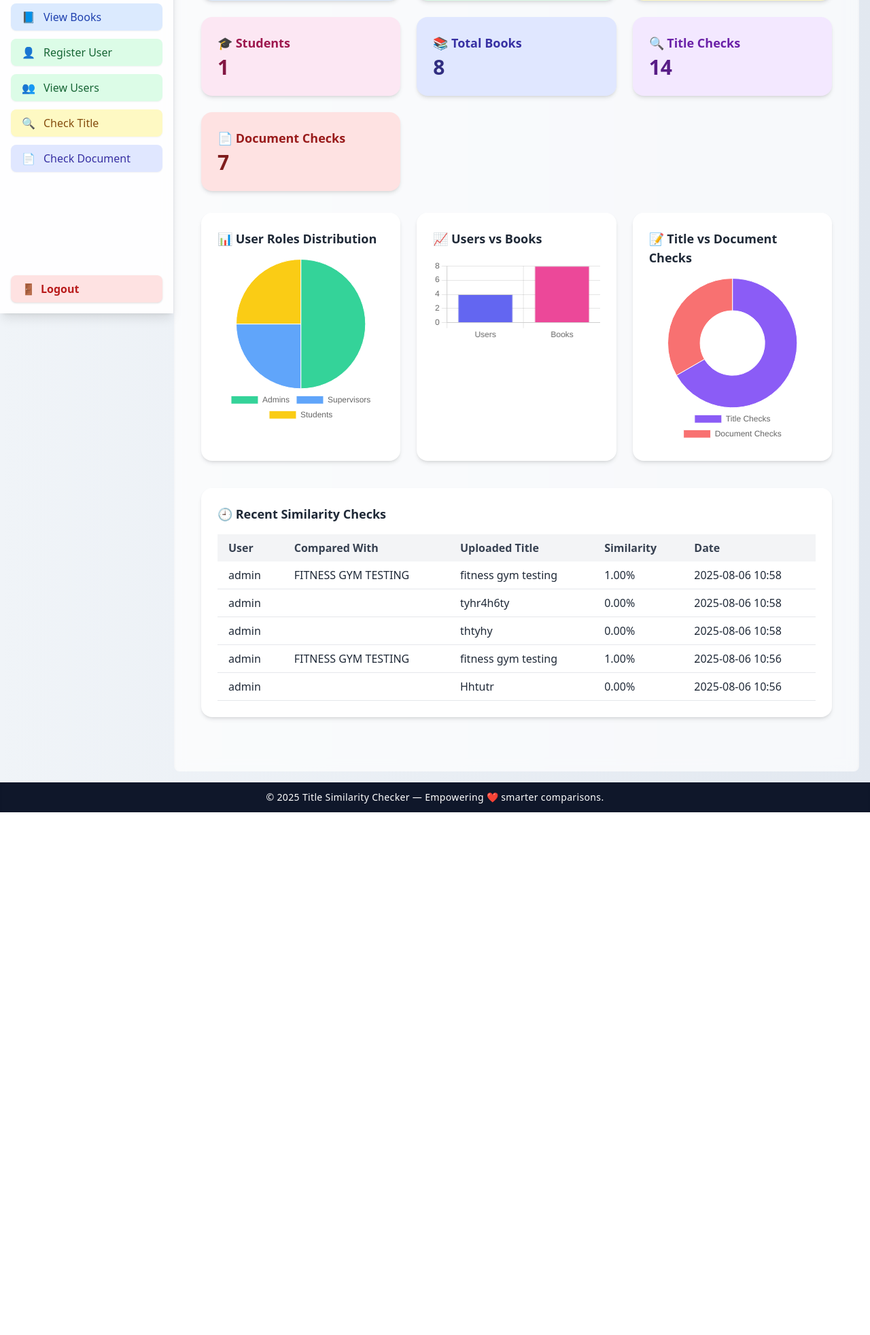
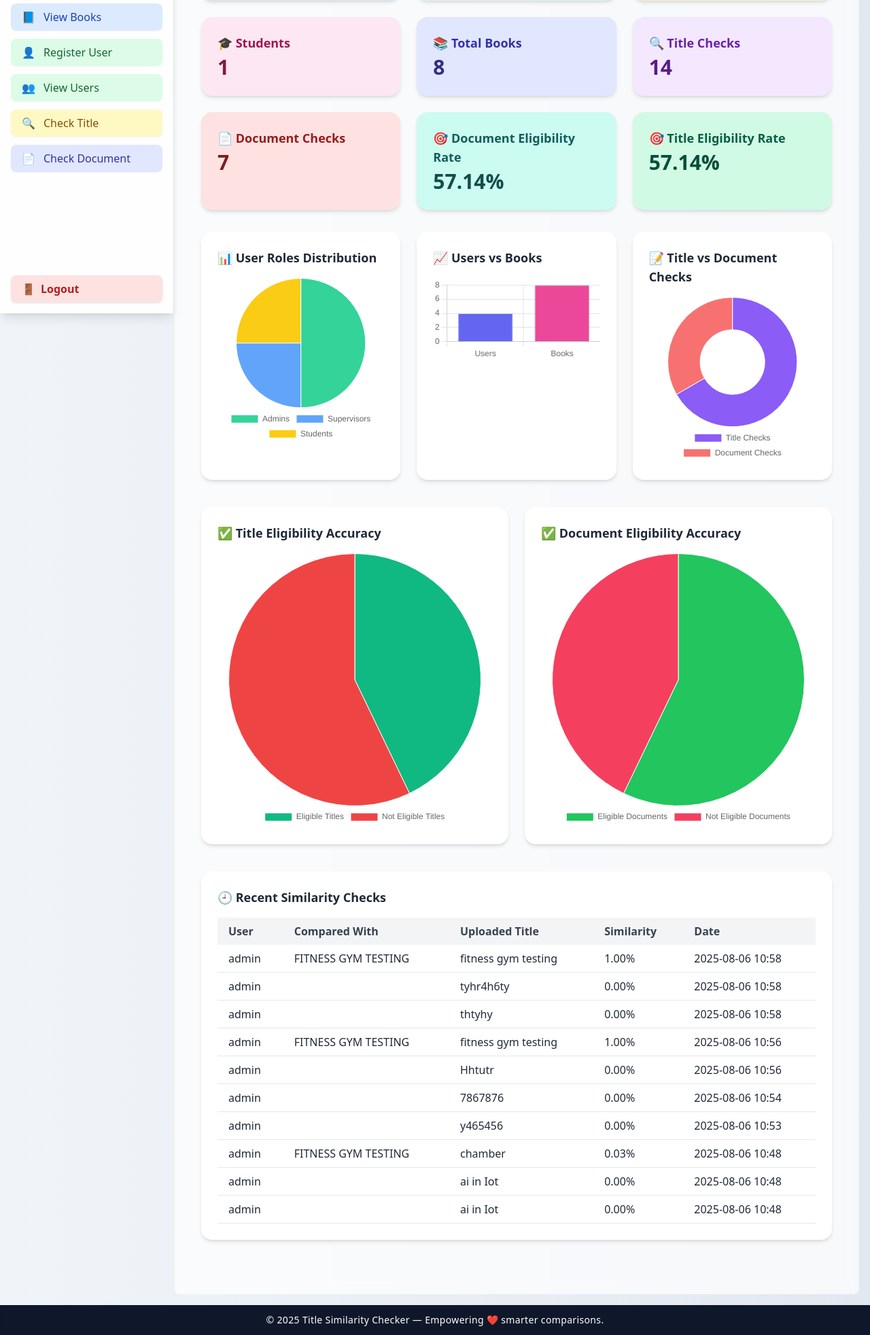
Before and after one commit to Hamza-Yizzy/Title-and-Document-Similarity-Checker, a Django app: page /dashboard/ in a window 1280 px wide. Shown: the part 339-2303 px from the top of the page at 68% size. Before the commit the page ends 1534 px from the top, so only its background shows below. Run offline with Django 5.2, Linux system fonts and the light colour scheme; a user stored in the database is signed in; data comes from the database, SQL or seed files in the repository; both versions use the stored data as it was after the commit; some libraries are stand-ins or nearby versions.

Commit message:
fix: Fully Updated Dashboard !

```diff
--- a/Similarity_Check/compare/templates/compare/dashboard.html
+++ b/Similarity_Check/compare/templates/compare/dashboard.html
@@ -14,6 +14,7 @@
 
 <!-- Summary Cards -->
 <div class="grid gap-6 grid-cols-1 sm:grid-cols-2 lg:grid-cols-3 mb-8">
+  {% if role == 'Admin' %}
   <!-- Total Users -->
   <div class="bg-blue-100 p-6 rounded-2xl shadow-md">
     <h2 class="text-blue-800 font-semibold text-lg mb-1">👥 Total Users</h2>
@@ -25,40 +26,56 @@
     <h2 class="text-green-800 font-semibold text-lg mb-1">🛡️ Admins</h2>
     <p class="text-3xl font-bold text-green-900">{{ total_admins }}</p>
   </div>
+  {% endif %}
 
+  {% if role != 'Student' %}
   <!-- Supervisors -->
   <div class="bg-yellow-100 p-6 rounded-2xl shadow-md">
     <h2 class="text-yellow-800 font-semibold text-lg mb-1">👨‍🏫 Supervisors</h2>
     <p class="text-3xl font-bold text-yellow-900">{{ total_supervisors }}</p>
   </div>
 
-  <!-- Students -->
+  <!-- Students Count -->
   <div class="bg-pink-100 p-6 rounded-2xl shadow-md">
     <h2 class="text-pink-800 font-semibold text-lg mb-1">🎓 Students</h2>
     <p class="text-3xl font-bold text-pink-900">{{ total_students }}</p>
   </div>
+  {% endif %}
 
-  <!-- Total Books -->
+  <!-- Total Books (All roles) -->
   <div class="bg-indigo-100 p-6 rounded-2xl shadow-md">
     <h2 class="text-indigo-800 font-semibold text-lg mb-1">📚 Total Books</h2>
     <p class="text-3xl font-bold text-indigo-900">{{ total_books }}</p>
   </div>
 
-  <!-- Title Checks -->
+  <!-- Title Checks (All roles) -->
   <div class="bg-purple-100 p-6 rounded-2xl shadow-md">
     <h2 class="text-purple-800 font-semibold text-lg mb-1">🔍 Title Checks</h2>
     <p class="text-3xl font-bold text-purple-900">{{ title_checks_count }}</p>
   </div>
 
-  <!-- Document Checks -->
+  <!-- Document Checks (All roles) -->
   <div class="bg-red-100 p-6 rounded-2xl shadow-md">
     <h2 class="text-red-800 font-semibold text-lg mb-1">📄 Document Checks</h2>
     <p class="text-3xl font-bold text-red-900">{{ document_checks_count }}</p>
+  </div>
+
+  <!-- ✅ Document Accuracy -->
+  <div class="bg-teal-100 p-6 rounded-2xl shadow-md">
+    <h2 class="text-teal-800 font-semibold text-lg mb-1">🎯 Document Eligibility Rate</h2>
+    <p class="text-3xl font-bold text-teal-900">{{ document_accuracy }}%</p>
+  </div>
+
+  <!-- ✅ Title Accuracy -->
+  <div class="bg-emerald-100 p-6 rounded-2xl shadow-md">
+    <h2 class="text-emerald-800 font-semibold text-lg mb-1">🎯 Title Eligibility Rate</h2>
+    <p class="text-3xl font-bold text-emerald-900">{{ title_accuracy }}%</p>
   </div>
 </div>
 
 <!-- Charts Section -->
 <div class="grid grid-cols-1 lg:grid-cols-2 xl:grid-cols-3 gap-6 mb-10">
+  {% if role == 'Admin' %}
   <!-- User Roles Distribution -->
   <div class="bg-white p-6 rounded-2xl shadow-md">
     <h3 class="text-lg font-bold text-gray-800 mb-4">📊 User Roles Distribution</h3>
@@ -70,16 +87,32 @@
     <h3 class="text-lg font-bold text-gray-800 mb-4">📈 Users vs Books</h3>
     <canvas id="comparisonChart" class="w-full h-64"></canvas>
   </div>
+  {% endif %}
 
-  <!-- Title vs Document Checks -->
+  <!-- Title vs Document Checks (All roles) -->
   <div class="bg-white p-6 rounded-2xl shadow-md">
     <h3 class="text-lg font-bold text-gray-800 mb-4">📝 Title vs Document Checks</h3>
     <canvas id="checksChart" class="w-full h-64"></canvas>
   </div>
 </div>
+<!-- Eligibility Accuracy (All roles) -->
+<div class="grid grid-cols-1 lg:grid-cols-2 xl:grid-cols-2 gap-6 mb-10">
+  <!-- Title Eligibility -->
+  <div class="bg-white p-6 rounded-2xl shadow-md">
+    <h3 class="text-lg font-bold text-gray-800 mb-4">✅ Title Eligibility Accuracy</h3>
+    <canvas id="titleAccuracyChart" class="w-full h-64"></canvas>
+  </div>
+
+  <!-- Document Eligibility -->
+  <div class="bg-white p-6 rounded-2xl shadow-md">
+    <h3 class="text-lg font-bold text-gray-800 mb-4">✅ Document Eligibility Accuracy</h3>
+    <canvas id="documentAccuracyChart" class="w-full h-64"></canvas>
+  </div>
+</div>
 
 
-<!-- History Section -->
+<!-- Recent Similarity Checks Table (Admin + Supervisor only) -->
+{% if role != 'Student' %}
 <div class="bg-white p-6 rounded-2xl shadow-md mb-10">
   <h3 class="text-lg font-bold text-gray-800 mb-4">🕘 Recent Similarity Checks</h3>
   <div class="overflow-x-auto">
@@ -109,14 +142,13 @@
     </table>
   </div>
 </div>
-
+{% endif %}
 {% endblock %}
 
 {% block extra_js %}
 <script src="https://cdn.jsdelivr.net/npm/chart.js"></script>
 
 <script>
-  // Convert safely to numbers
   const totalAdmins = Number('{{ total_admins|default:0 }}');
   const totalSupervisors = Number('{{ total_supervisors|default:0 }}');
   const totalStudents = Number('{{ total_students|default:0 }}');
@@ -124,8 +156,13 @@
   const totalBooks = Number('{{ total_books|default:0 }}');
   const titleChecksCount = Number('{{ title_checks_count|default:0 }}');
   const documentChecksCount = Number('{{ document_checks_count|default:0 }}');
+  const eligibleDocCount = Number('{{ eligible_doc_count|default:0 }}');
+  const notEligibleDocCount = Number('{{ not_eligible_doc_count|default:0 }}');
+  const eligibleTitleCount = Number('{{ eligible_title_count|default:0 }}');
+  const notEligibleTitleCount = Number('{{ not_eligible_title_count|default:0 }}');
+  const role = '{{ role }}';
 
-  // User Role Pie Chart
+  if (role === 'Admin') {
     const userChart = document.getElementById('userChart')?.getContext('2d');
     if (userChart) {
       new Chart(userChart, {
@@ -140,16 +177,11 @@
         },
         options: {
           responsive: true,
-        plugins: {
-          legend: {
-            position: 'bottom',
-          }
-        }
+          plugins: { legend: { position: 'bottom' } }
         }
       });
     }
 
-  // Users vs Books Bar Chart
     const comparisonChart = document.getElementById('comparisonChart')?.getContext('2d');
     if (comparisonChart) {
       new Chart(comparisonChart, {
@@ -172,8 +204,9 @@
         }
       });
     }
+  }
 
-  // Title vs Document Checks Chart
+  // All: Title vs Document Checks
   const checksChart = document.getElementById('checksChart')?.getContext('2d');
   if (checksChart) {
     new Chart(checksChart, {
@@ -188,14 +221,50 @@
       },
       options: {
         responsive: true,
-        plugins: {
-          legend: {
-            position: 'bottom'
-          }
-        }
+        plugins: { legend: { position: 'bottom' } }
       }
     });
   }
+
+  // ✅ Title Eligibility Chart
+const titleAccuracyChart = document.getElementById('titleAccuracyChart')?.getContext('2d');
+if (titleAccuracyChart) {
+  new Chart(titleAccuracyChart, {
+    type: 'pie',
+    data: {
+      labels: ['Eligible Titles', 'Not Eligible Titles'],
+      datasets: [{
+        data: [notEligibleTitleCount, eligibleTitleCount],
+        backgroundColor: ['#10b981', '#ef4444'],
+        borderWidth: 1
+      }]
+    },
+    options: {
+      responsive: true,
+      plugins: { legend: { position: 'bottom' } }
+    }
+  });
+}
+
+// ✅ Document Eligibility Chart
+const documentAccuracyChart = document.getElementById('documentAccuracyChart')?.getContext('2d');
+if (documentAccuracyChart) {
+  new Chart(documentAccuracyChart, {
+    type: 'pie',
+    data: {
+      labels: ['Eligible Documents', 'Not Eligible Documents'],
+      datasets: [{
+        data: [eligibleDocCount, notEligibleDocCount],
+        backgroundColor: ['#22c55e', '#f43f5e'],
+        borderWidth: 1
+      }]
+    },
+    options: {
+      responsive: true,
+      plugins: { legend: { position: 'bottom' } }
+    }
+  });
+}
+
 </script>
-
 {% endblock %}
--- a/Similarity_Check/compare/views.py
+++ b/Similarity_Check/compare/views.py
@@ -21,7 +21,21 @@ from django.contrib.auth.decorators import user_passes_test
 from django.contrib.auth.models import Group
 from .models import ComparisonHistory
 from .utils import extract_file_content, calculate_similarity
+import os
+from django.shortcuts import render, redirect
+from django.contrib.auth.decorators import login_required
+from .models import Book, ComparisonHistory
+from .utils import extract_file_content, calculate_similarity
+from django.contrib import messages
 from django.db.models import Count
+from .models import ComparisonHistory
+from django.contrib.auth.decorators import login_required
+from django.shortcuts import render
+from django.contrib.auth.models import User
+from .models import Book, ComparisonHistory
+from .utils import extract_file_content, calculate_similarity
+# from .utils import get_user_role  ✅ Already defined in this file
+
 
 
 
@@ -117,6 +131,8 @@ def calculate_similarity(text1, text2):
         print(f"Error calculating similarity: {str(e)}")
         return 0.0
 
+
+@login_required
 def check_title(request):
     message = ''
     if request.method == 'POST':
@@ -129,7 +145,22 @@ def check_title(request):
             message = f"Your title '{title}' is already covered in the book '{matched_book.book_title}' by {matched_book.authors}."
         else:
             message = f"No books found matching the title '{title}'."
-    return render(request, 'compare/check_title.html', {'message': message})
+
+        # ✅ Save to ComparisonHistory as Title Check
+        ComparisonHistory.objects.create(
+            user=request.user,
+            compared_with=None,
+            similarity_score=0.0,
+            uploaded_title=title
+        )
+
+        # ✅ Return to the same page and pass the message
+        return render(request, 'compare/check_title.html', {'message': message})
+
+    return render(request, 'compare/check_title.html')
+
+
+
 
 # ✅ View only PDF files
 def view_book_file(request, book_id):
@@ -155,11 +186,6 @@ def view_book_file(request, book_id):
     except Exception as e:
         raise Http404(f"Error loading file: {e}")
 
-import os
-from django.shortcuts import render, redirect
-from django.contrib.auth.decorators import login_required
-from .models import Book, ComparisonHistory
-from .utils import extract_file_content, calculate_similarity
 
 @login_required
 def compare_uploaded_books(request):
@@ -251,12 +277,41 @@ def dashboard(request):
     total_books = Book.objects.count()
 
     recent_comparisons = ComparisonHistory.objects.select_related('compared_with', 'user') \
-        .order_by('-timestamp')[:5]
+        .order_by('-timestamp')[:10]
 
-    # Count how many comparisons are title checks vs document checks
+    # === Title vs Document Checks Count ===
     title_checks_count = ComparisonHistory.objects.filter(compared_with__isnull=True).count()
     document_checks_count = ComparisonHistory.objects.filter(compared_with__isnull=False).count()
 
+    # === Document Eligibility Calculation ===
+    total_document_checks = document_checks_count
+    ineligible_document_checks = ComparisonHistory.objects.filter(
+        compared_with__isnull=False,
+        similarity_score__gt=0.20
+    ).count()
+    eligible_document_checks = total_document_checks - ineligible_document_checks
+
+    if total_document_checks > 0:
+        document_accuracy = (eligible_document_checks / total_document_checks) * 100
+    else:
+        document_accuracy = 0
+
+    # === Title Eligibility Calculation ===
+    eligible_title_count = 0
+    all_title_checks = ComparisonHistory.objects.filter(compared_with__isnull=True)
+    for check in all_title_checks:
+        normalized = check.uploaded_title.strip().lower()
+        if Book.objects.filter(book_title__iexact=normalized).exists():
+            eligible_title_count += 1
+
+    not_eligible_title_count = title_checks_count - eligible_title_count
+
+    if title_checks_count > 0:
+        title_accuracy = (eligible_title_count / title_checks_count) * 100
+    else:
+        title_accuracy = 0
+
+    # === Final Context ===
     context = {
         'role': role,
         'total_users': total_users,
@@ -267,7 +322,14 @@ def dashboard(request):
         'recent_comparisons': recent_comparisons,
         'title_checks_count': title_checks_count,
         'document_checks_count': document_checks_count,
+        'document_accuracy': round(document_accuracy, 2),
+        'title_accuracy': round(title_accuracy, 2),
+        'eligible_doc_count': eligible_document_checks,
+        'not_eligible_doc_count': ineligible_document_checks,
+        'eligible_title_count': eligible_title_count,
+        'not_eligible_title_count': not_eligible_title_count,
     }
+
     return render(request, 'compare/dashboard.html', context)
 
 
```
Also changed, not shown: Similarity_Check/compare/migrations/0001_initial.py, Similarity_Check/compare/migrations/0002_remove_book_id_book_book_id.py (deleted), Similarity_Check/compare/migrations/0003_auto_20241217_1115.py (deleted), Similarity_Check/compare/migrations/0004_alter_book_book_id.py (deleted), Similarity_Check/compare/migrations/0005_add_book_id_field.py (deleted), Similarity_Check/compare/migrations/0006_permission_role_rolepermission.py (deleted), Similarity_Check/compare/migrations/0007_remove_rolepermission_permission_and_more.py (deleted), Similarity_Check/db.sqlite3. Lines whose indentation alone changed are shown as unchanged.
